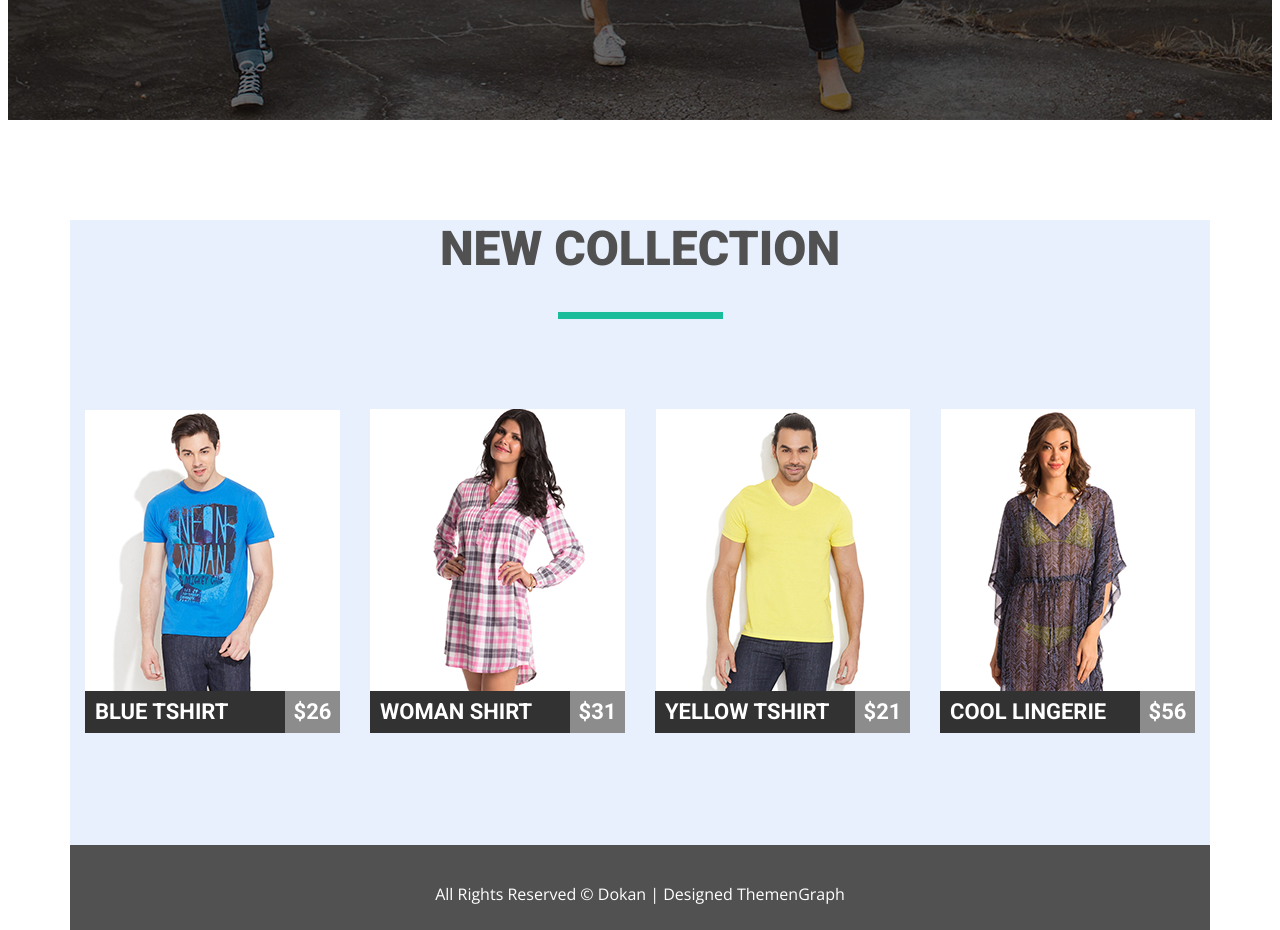
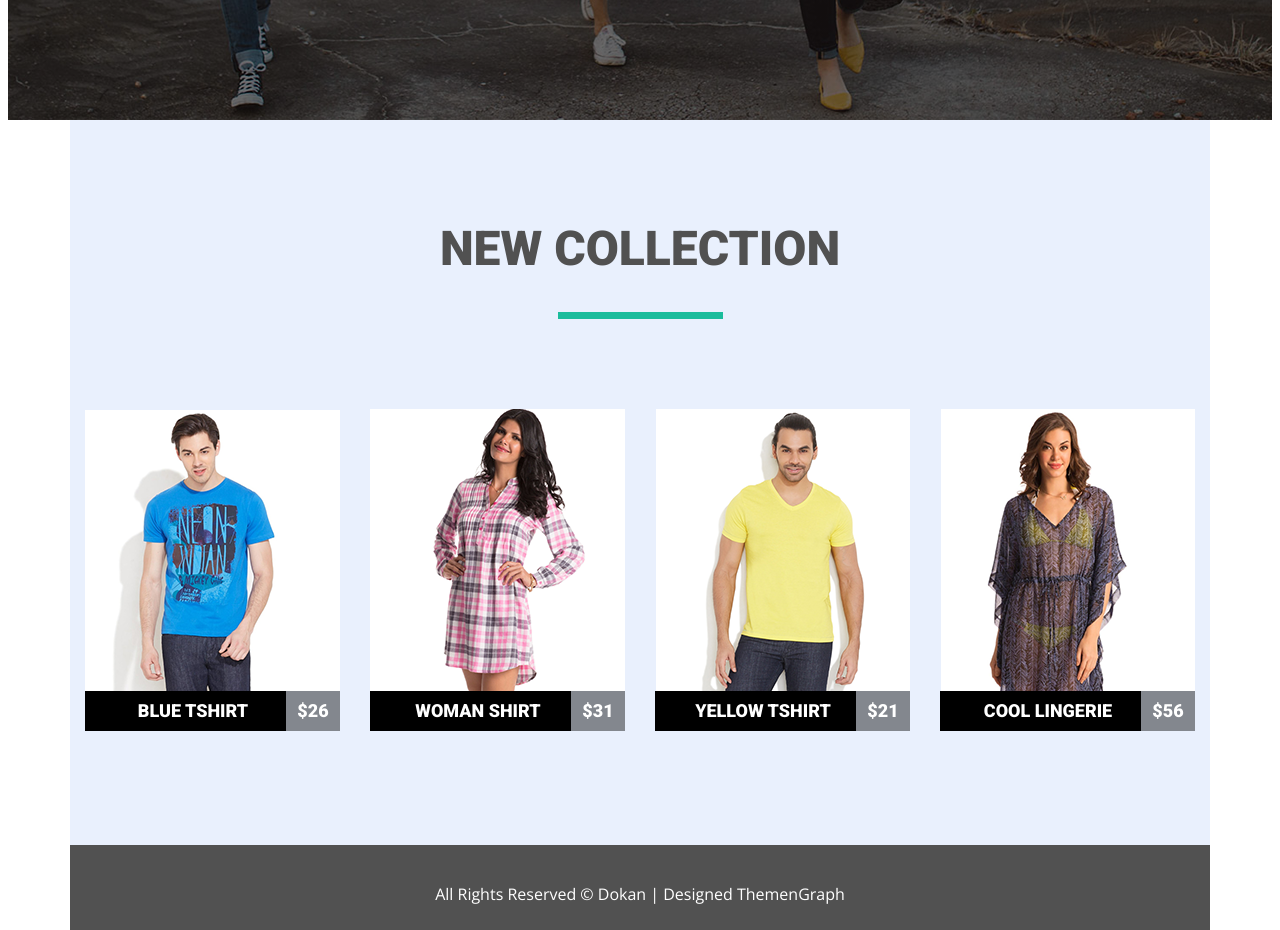
Before and after one commit to MoskovetsOlga/goit-fe-course, a plain HTML site: page module05/index5.html in a window 1280 px wide. Shown: the part 580-1510 px from the top of the page. Drawn offline with nearby package versions, Linux system fonts and the light colour scheme.

Commit message:
coorect overlay

```diff
--- a/module05/css/style5.css
+++ b/module05/css/style5.css
@@ -28,7 +28,14 @@ html {
     display: table;
     content: "";
     clear: both;
+}
 
+.visually-hidden {
+    position: absolute;
+    clip: rect(0 0 0 0);
+    width: 1px;
+    height: 1px;
+    margin: -1px;
 }
 
 .container {
@@ -169,20 +176,22 @@ html {
     border-bottom: 7px solid #1abc9c;
     display: block;
     margin-top: ;
+    margin: auto;
     width: 165px;
-    margin: auto;
     margin-bottom: 90px;
     padding-bottom: 35px;
 }
 
 .new-collection-tittle {
+    margin: 0;
+    padding: 0;
     color:#515151;
     text-align: center;
     font-family: 'Roboto', 'Montserrat', sans-serif;
     font-weight: 900;
     font-size: 48px;
     text-transform: uppercase;
-    margin-top: 100px;
+    padding-top: 100px;
 }
 
 .new-collection-list {
@@ -201,53 +210,72 @@ html {
     float: left;
 }
 
-.new-collection-list-item:not(:nth-child(4n)) {
-    margin-right: 30px;
+.new-collection-list {
+    list-style: none;
+    margin: 0;
+    padding: 0;
 }
 
-.new-collection-list-item h3 {
-    border: none;
-    margin: 0;
-    padding: 0;
-    display:inline-block;
-    height: 42px;
-    font-size: 22px;
-    color: #ffffff;
+.new-collection-list-item {
+    position: relative;
+    width: 255px;
+    height: 322px;
+    float: left;
+    margin-right: 30px;
+    margin-bottom: 30px;
+    font-size: 0;
     font-family: 'Roboto', 'Montserrat', sans-serif;
-    font-weight: 700;
-    line-height: 42px;
-    width: 190px;
-    background-color: #323232;
-    text-align: left;
-    padding-inline-start: 10px;
+}
+
+.new-collection-list-item:nth-child(4n) {
+    margin-right: 0;
+}
+
+.new-collection-list-item:nth-last-child( -n + 4) {
+    margin-bottom: 100px;
 }
 
 .new-collection-list-item p {
-    border: none;
+    text-transform: uppercase;
     margin: 0;
     padding: 0;
-    display:inline-block;
-    height: 42px;
-    font-size: 22px;
-    color: #ffffff;
-    font-family: 'Roboto', 'Montserrat', sans-serif;
-    font-weight: 700;
-    line-height: 42px;
-    width: 55px;
-    background-color: #8c8c8c;
-    text-align: center;
+    font-size: 18px;
+    font-weight: 900;
+    line-height: 40px;
 }
 
-.new-collection-list-item:hover h3,
-.new-collection-list-item:focus h3 {
-    color:#ffffff;
-    background-color:#1abc9c
+.new-collection-list-item:hover p:first-of-type {
+    background: #1abc9c;
 }
 
-.new-collection-list-item:hover p,
-.new-collection-list-item:focus p {
-    color:#ffffff;
-    background-color:#7fd9c7;
+.new-collection-list-item:hover p:last-of-type {
+    background: rgba(26, 188, 156, 44%);
+}
+
+.new-collection-list-item:hover p:first-of-type {
+    background: #1abc9c;
+}
+
+.new-collection-list-item p:first-of-type {
+    position: absolute;
+    left: 0;
+    bottom: 0;
+    width: 186px;
+    background: #000;
+    color: #fff;
+    padding-left: 15px;
+    z-index: 9;
+}
+
+.new-collection-list-item p:last-of-type {
+    position: absolute;
+    right: 0;
+    bottom: 0;
+    width: 54px;
+    background: rgba(0,0,0,44%);
+    color: #fff;
+    text-align: center;
+    z-index: 9;
 }
 
 .overlay {
@@ -373,11 +401,11 @@ html {
     bottom: 0;
 }
 
-.product-list li:hover .overlay {
+.new-collection-list li:hover .overlay {
     opacity: .55;
 }
 
-.product-list li:hover .overlay-icons-block {
+.new-collection-list li:hover .overlay-icons-block {
     opacity: 1;
 }
 
--- a/module05/index5.html
+++ b/module05/index5.html
@@ -61,7 +61,7 @@
                         </ul>
                     </div>
                     <img src="image/Boy1.png">
-                    <h3>blue tshirt</h3>
+                    <p>blue tshirt</p>
                     <p>$26</p>
                 </li>
 
@@ -76,7 +76,7 @@
                         </ul>
                     </div>
                     <img src="image/Girl2.png">
-                    <h3>woman shirt</h3>
+                    <p>woman shirt</p>
                     <p>$31</p>
                 </li>
 
@@ -91,7 +91,7 @@
                         </ul>
                     </div>
                     <img src="image/Boy3.png">
-                    <h3>yellow tshirt</h3>
+                    <p>yellow tshirt</p>
                     <p>$21</p>
                 </li>
 
@@ -106,7 +106,7 @@
                         </ul>
                     </div>
                     <img src="image/Girl4.png">
-                    <h3>cool lingerie</h3>
+                    <p>cool lingerie</p>
                     <p>$56</p>
                 </li>
             </ul>
```
Also changed, not shown: module05/image/Untitled-1.png (added).
